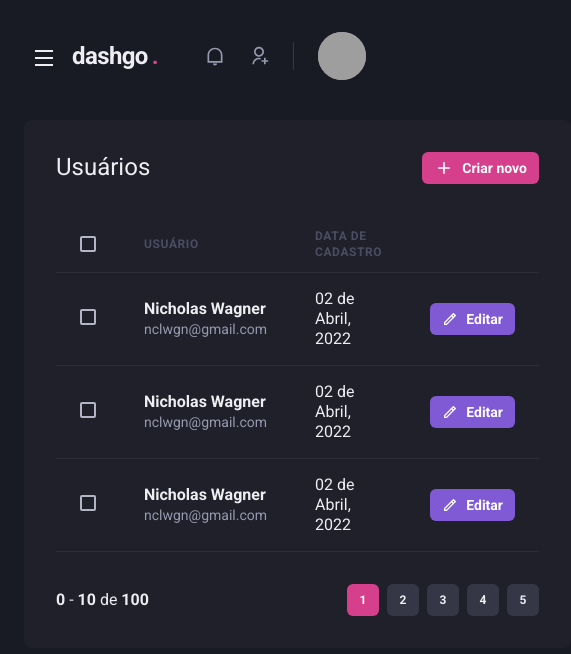
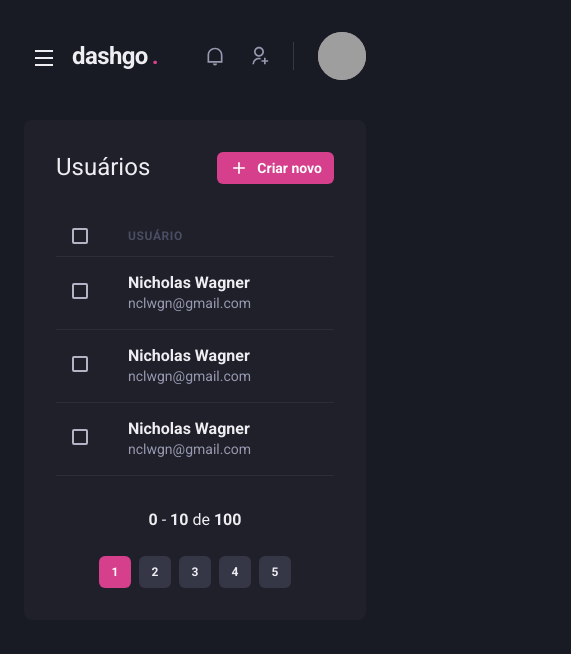
Before and after one commit to nclwgn/ignite-reactjs-04-dashgo, a Next.js app: page /users in a window 390 px wide. Shown: the top 654 px of the page, 571 px wide, since content can reach past the window. Built offline with nearby package versions, Linux system fonts and the light colour scheme; grey boxes are pictures that could not be loaded.

Commit message:
Make user listing and Pager responsive

```diff
--- a/src/components/Pager/index.tsx
+++ b/src/components/Pager/index.tsx
@@ -4,7 +4,7 @@
 export function Pager() {
   return (
     <Stack
-      direction='row'
+      direction={['column', 'row']}
       mt='8'
       justify='space-between'
       align='center'
--- a/src/pages/users/index.tsx
+++ b/src/pages/users/index.tsx
@@ -1,10 +1,15 @@
-import { Box, Button, Checkbox, Flex, Heading, Icon, Table, Tbody, Td, Th, Thead, Tr, Text } from "@chakra-ui/react";
+import { Box, Button, Checkbox, Flex, Heading, Icon, Table, Tbody, Td, Th, Thead, Tr, Text, useBreakpointValue } from "@chakra-ui/react";
 import { RiAddLine, RiPencilLine } from "react-icons/ri";
 import { Header } from "../../components/Header";
 import { Pager } from "../../components/Pager";
 import { Sidebar } from "../../components/Sidebar";
 
 export default function UserList() {
+  const isWideVersion = useBreakpointValue({
+    base: false,
+    lg: true
+  });
+
   return (
     <Box>
       <Header />
@@ -31,17 +36,16 @@
           >
             <Thead>
               <Tr>
-                <Th px='6' color='gray.300' width='8'>
+                <Th px={['4', '4', '6']} color='gray.300' width='8'>
                   <Checkbox colorScheme='pink' />
                 </Th>
                 <Th>Usuário</Th>
-                <Th>Data de cadastro</Th>
-                <Th></Th>
+                { isWideVersion && <Th>Data de cadastro</Th> }
               </Tr>
             </Thead>
             <Tbody>
               <Tr>
-                <Td>
+                <Td px={['4', '4', '6']}>
                   <Checkbox colorScheme='pink' />
                 </Td>
                 <Td>
@@ -50,21 +54,10 @@
                     <Text fontSize='sm' color='gray.300'>nclwgn@gmail.com</Text>
                   </Box>
                 </Td>
-                <Td>02 de Abril, 2022</Td>
-                <Td>
-                <Button
-                  as='a'
-                  size='sm'
-                  fontSize='sm'
-                  colorScheme='purple'
-                  leftIcon={<Icon as={RiPencilLine} fontSize='16' />}
-                >
-                  Editar
-                </Button>
-                </Td>
+                { isWideVersion && <Td>02 de Abril, 2022</Td> }
               </Tr>
               <Tr>
-                <Td>
+                <Td px={['4', '4', '6']}>
                   <Checkbox colorScheme='pink' />
                 </Td>
                 <Td>
@@ -73,21 +66,10 @@
                     <Text fontSize='sm' color='gray.300'>nclwgn@gmail.com</Text>
                   </Box>
                 </Td>
-                <Td>02 de Abril, 2022</Td>
-                <Td>
-                <Button
-                  as='a'
-                  size='sm'
-                  fontSize='sm'
-                  colorScheme='purple'
-                  leftIcon={<Icon as={RiPencilLine} fontSize='16' />}
-                >
-                  Editar
-                </Button>
-                </Td>
+                { isWideVersion && <Td>02 de Abril, 2022</Td> }
               </Tr>
               <Tr>
-                <Td>
+                <Td px={['4', '4', '6']}>
                   <Checkbox colorScheme='pink' />
                 </Td>
                 <Td>
@@ -96,18 +78,7 @@
                     <Text fontSize='sm' color='gray.300'>nclwgn@gmail.com</Text>
                   </Box>
                 </Td>
-                <Td>02 de Abril, 2022</Td>
-                <Td>
-                <Button
-                  as='a'
-                  size='sm'
-                  fontSize='sm'
-                  colorScheme='purple'
-                  leftIcon={<Icon as={RiPencilLine} fontSize='16' />}
-                >
-                  Editar
-                </Button>
-                </Td>
+                { isWideVersion && <Td>02 de Abril, 2022</Td> }
               </Tr>
             </Tbody>
           </Table>
```
